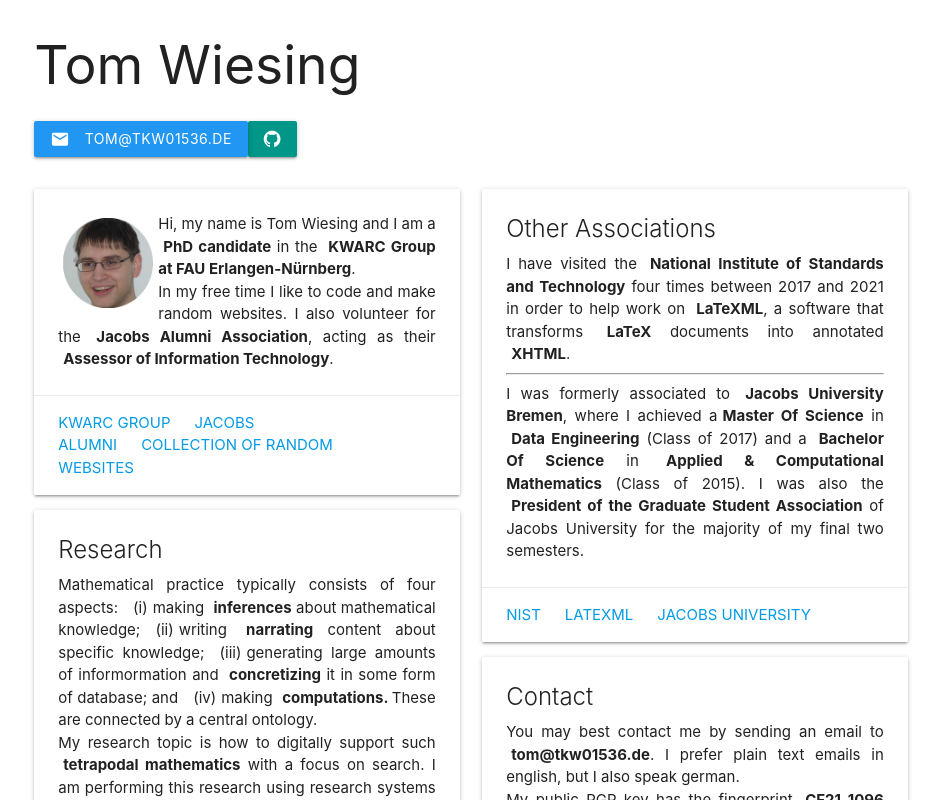
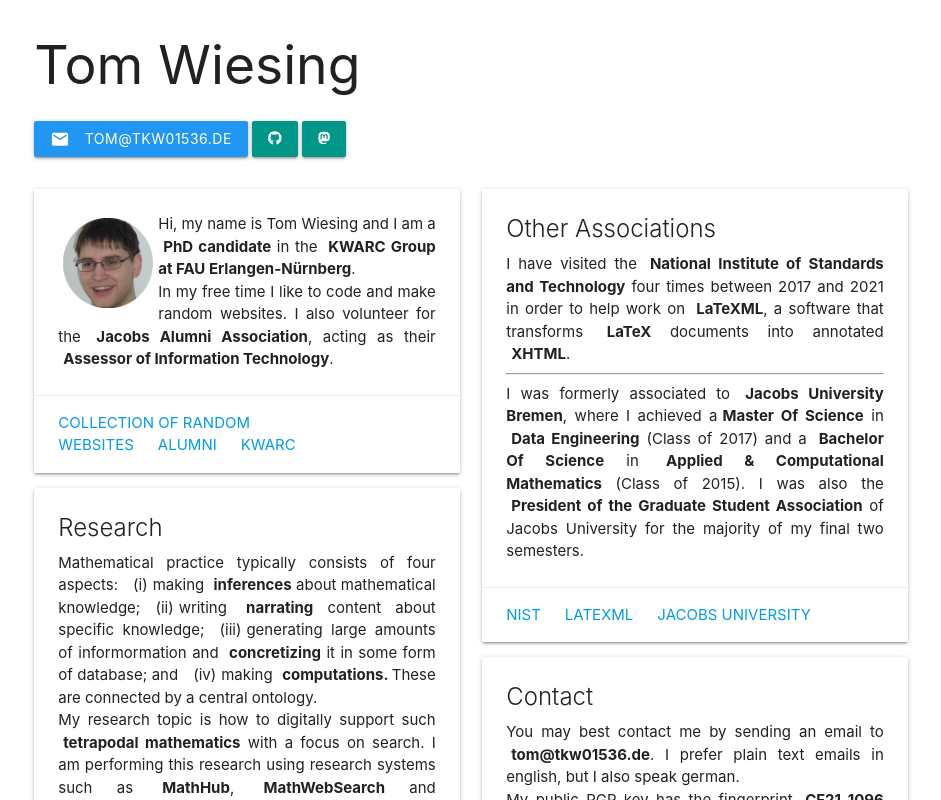
Before and after one commit to tkw1536/tkw01536.de, a Next.js app: page / in a window 1280 px wide. Shown: the top 800 px of the page, without its empty margins (169-1110 px from the left). Built offline with nearby package versions, Linux system fonts and the light colour scheme.

Commit message:
Add mastodon link

```diff
--- a/package.json
+++ b/package.json
@@ -12,7 +12,9 @@
     "lint": "next lint"
   },
   "dependencies": {
-    "font-awesome": "^4.7.0",
+    "@fortawesome/fontawesome-svg-core": "^6.4.0",
+    "@fortawesome/free-brands-svg-icons": "^6.4.0",
+    "@fortawesome/react-fontawesome": "^0.2.0",
     "material-icons": "^1.10.0",
     "materialize-css": "^1.00",
     "next": "13.3.1",
--- a/pages/_app.tsx
+++ b/pages/_app.tsx
@@ -1,7 +1,10 @@
+import '@fortawesome/fontawesome-svg-core/styles.css';
 import 'material-icons/iconfont/material-icons.css';
-import 'font-awesome/css/font-awesome.min.css';
 import 'materialize-css/dist/css/materialize.min.css';
 import '../styles/globals.css';
+
+import { config } from '@fortawesome/fontawesome-svg-core';
+config.autoAddCss = false
 
 import { default as App } from 'next/app';
 import Head from 'next/head';
--- a/pages/index.tsx
+++ b/pages/index.tsx
@@ -1,5 +1,8 @@
 import * as React from "react";
 import Head from "next/head";
+
+import { FontAwesomeIcon } from '@fortawesome/react-fontawesome'
+import { faGithub, faMastodon } from '@fortawesome/free-brands-svg-icons'
 
 export default class Home extends React.Component {
   render() {
@@ -13,7 +16,10 @@
           <h2>Tom Wiesing</h2>
 
           <a href="mailto:tom@tkw01536.de" className="waves-effect waves-light btn blue"><i className="material-icons left">email</i>tom@tkw01536.de</a>
-          <a href="https://github.com/tkw1536" className="btn teal" target="_blank"><i className="fa fa-github"></i></a>
+          &nbsp;
+          <a href="https://github.com/tkw1536" className="btn teal" target="_blank"><FontAwesomeIcon icon={faGithub} /></a>
+          &nbsp;
+          <a href="https://chaos.social/@tkw01536" className="btn teal" target="_blank" rel="me"><FontAwesomeIcon icon={faMastodon} /></a>
         </div>
       </div>
 
@@ -31,9 +37,9 @@
               </p>
             </div>
             <div className="card-action">
-              <a href="https://kwarc.info/" target="_blank" rel="noreferrer noopener">KWARC Group</a>
-              <a href="https://jacobs-alumni.de/" target="_blank" rel="noreferrer noopener">Jacobs Alumni</a>
               <a href="https://guys.wtf/" target="_blank" rel="noreferrer noopener">Collection of Random websites</a>
+              <a href="https://jacobs-alumni.de/" target="_blank" rel="noreferrer noopener">Alumni</a>
+              <a href="https://kwarc.info/" target="_blank" rel="noreferrer noopener">KWARC</a>
             </div>
            </div>
 
```
Also changed, not shown: 1 other file (tests, documents, lock files or other folders).
